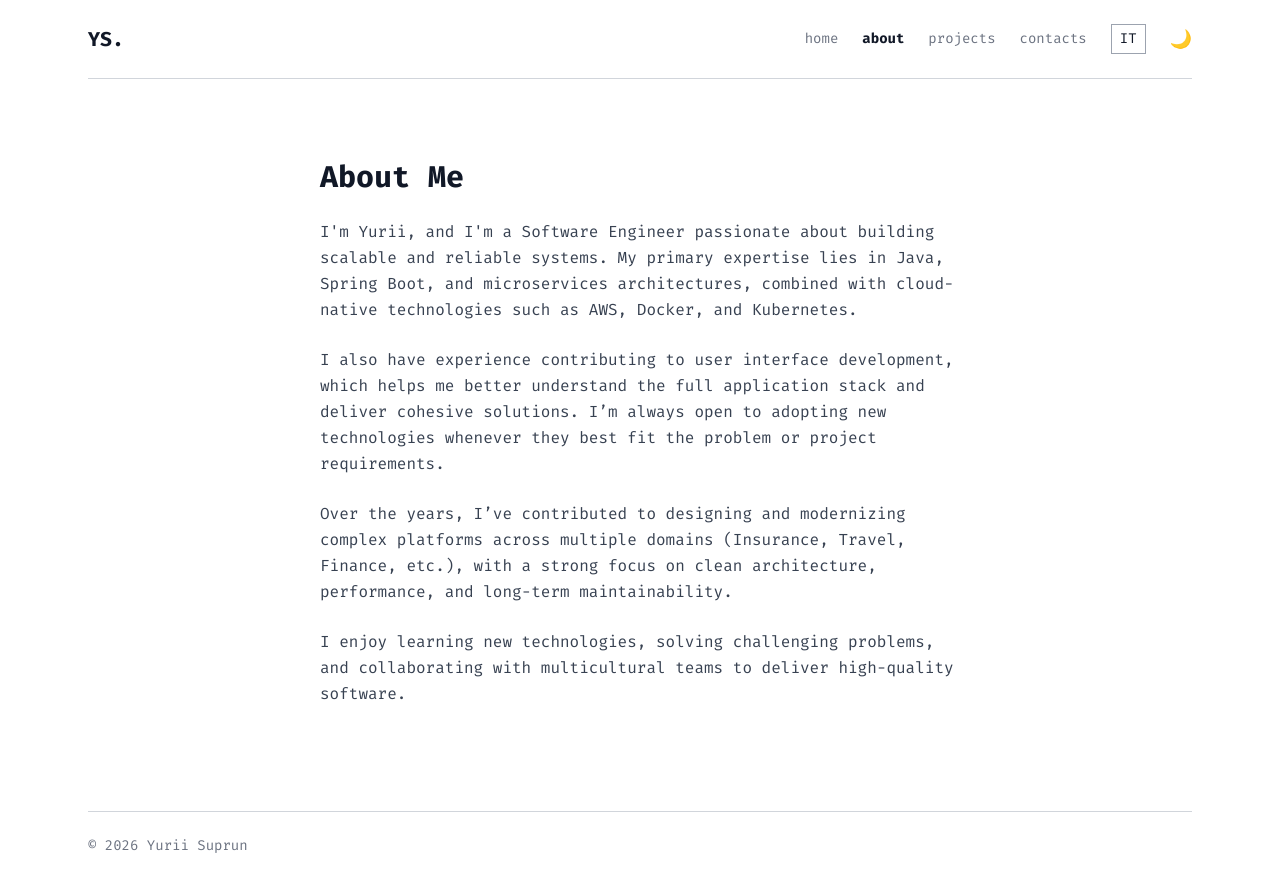
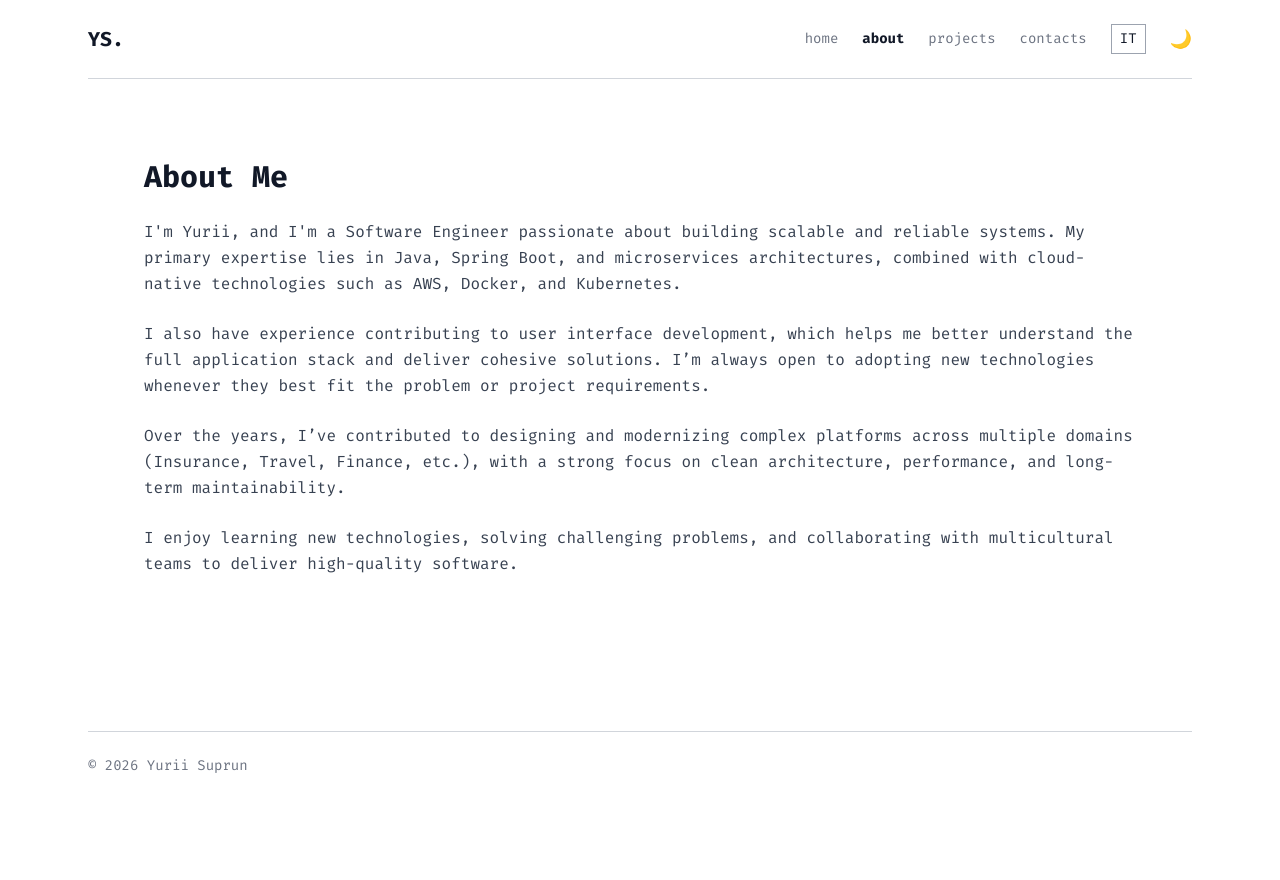
Before and after one commit to yuriisuprun/portfolio, a React (Create React App) app in the folder frontend/: page /about in a window 1280 px wide. After the commit the page ends 800 px from the top, so only its background shows below. Built offline with nearby package versions, Linux system fonts and the light colour scheme.

Commit message:
Update about component

```diff
--- a/frontend/src/components/About.js
+++ b/frontend/src/components/About.js
@@ -23,7 +23,7 @@ export default function About({ language }) {
     const t = text[language];
 
     return (
-        <section className="py-20 max-w-2xl mx-auto px-4">
+        <section className="py-20 max-w-5xl mx-auto px-4">
             <h2 className="text-3xl font-bold mb-6">{t.title}</h2>
             {t.description.map((paragraph, idx) => (
                 <p
```
